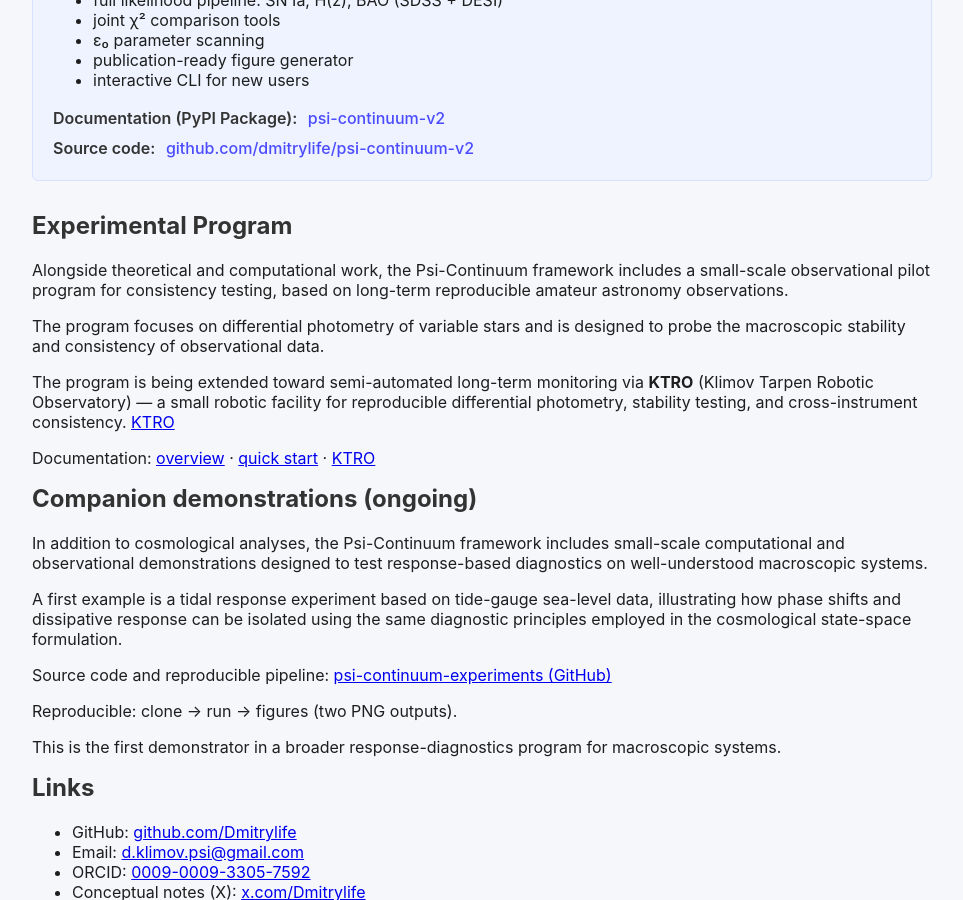
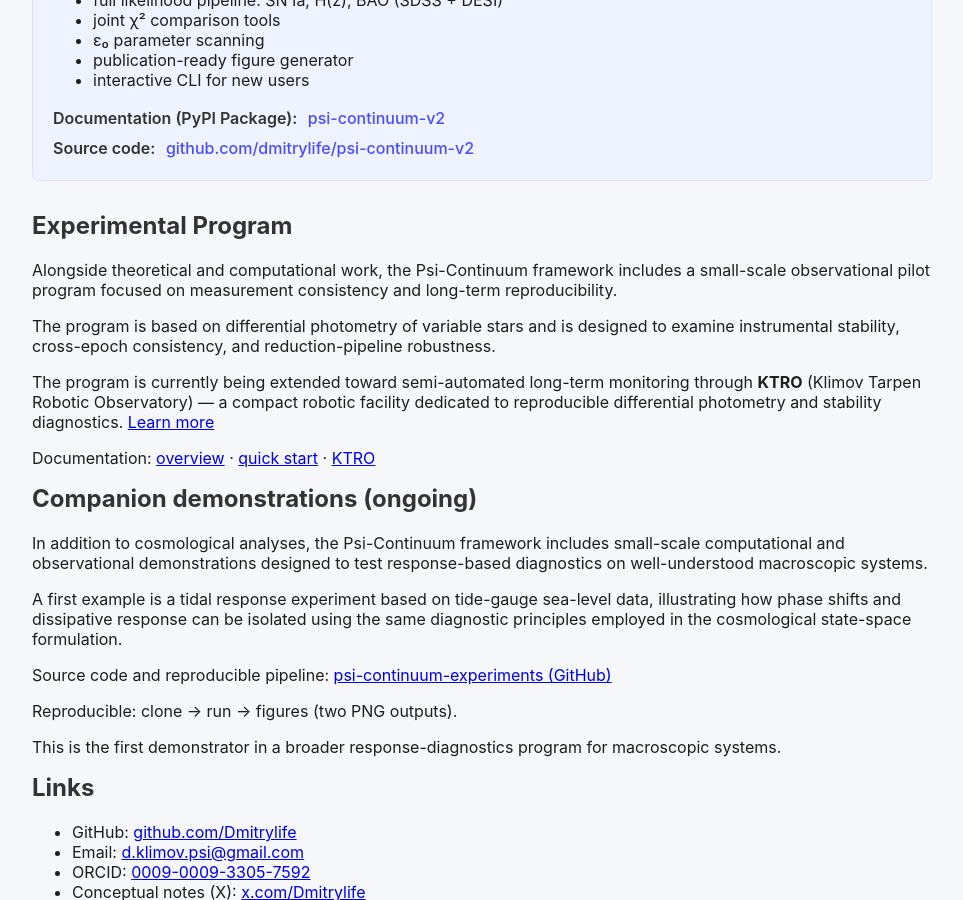
Before and after one commit to dmitrylife/Dmitrylife.github.io, a Jekyll site: the page index.html, which Jekyll copies as it is, in a window 1280 px wide and 900 px high, scrolled down 1268 px. Shown: the whole window, without its empty margins (158-1121 px from the left). Built offline with Jekyll 4.4.1, drawn with Linux system fonts in a browser that asks for light colours.

Commit message:
Update index

```diff
--- a/index.html
+++ b/index.html
@@ -102,21 +102,25 @@
     </div>
 
   <h2>Experimental Program</h2>
+
   <p>
       Alongside theoretical and computational work, the Psi-Continuum framework
-      includes a small-scale observational pilot program for consistency testing,
-      based on long-term reproducible amateur astronomy observations.
+      includes a small-scale observational pilot program focused on
+      measurement consistency and long-term reproducibility.
   </p>
+
   <p>
-      The program focuses on differential photometry of variable stars and is
-      designed to probe the macroscopic stability and consistency of observational data.
+      The program is based on differential photometry of variable stars and is
+      designed to examine instrumental stability, cross-epoch consistency,
+      and reduction-pipeline robustness.
   </p>
 
   <p class="titlesmall">
-      The program is being extended toward semi-automated long-term monitoring via
-      <strong>KTRO</strong> (Klimov Tarpen Robotic Observatory) — a small robotic facility for
-      reproducible differential photometry, stability testing, and cross-instrument consistency.
-      <a href="/docs/experiments/ktro/">KTRO</a>
+      The program is currently being extended toward semi-automated
+      long-term monitoring through <strong>KTRO</strong>
+      (Klimov Tarpen Robotic Observatory) — a compact robotic facility
+      dedicated to reproducible differential photometry and stability diagnostics.
+      <a href="/docs/experiments/ktro/">Learn more</a>
   </p>
 
   <p>
```
